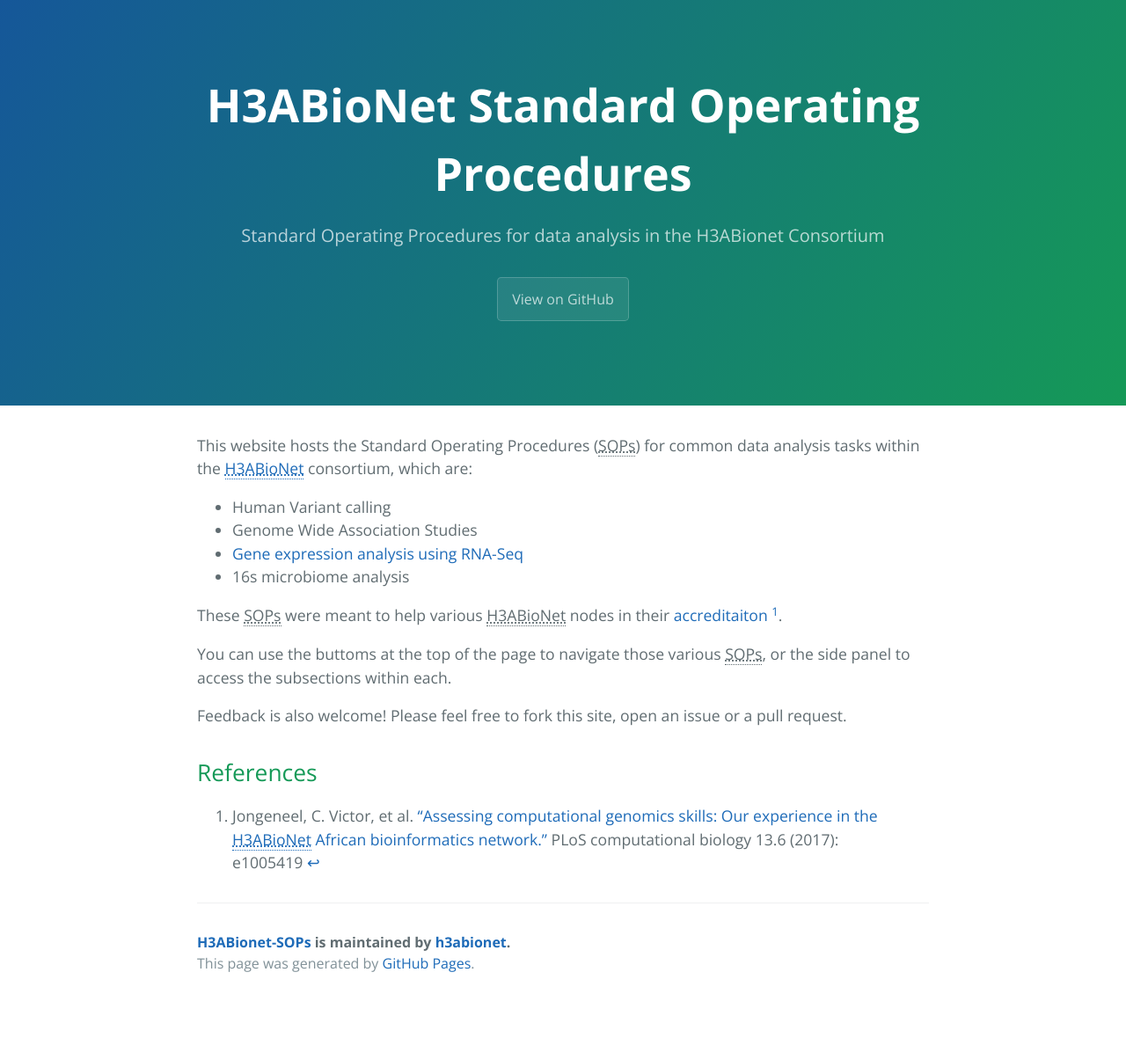
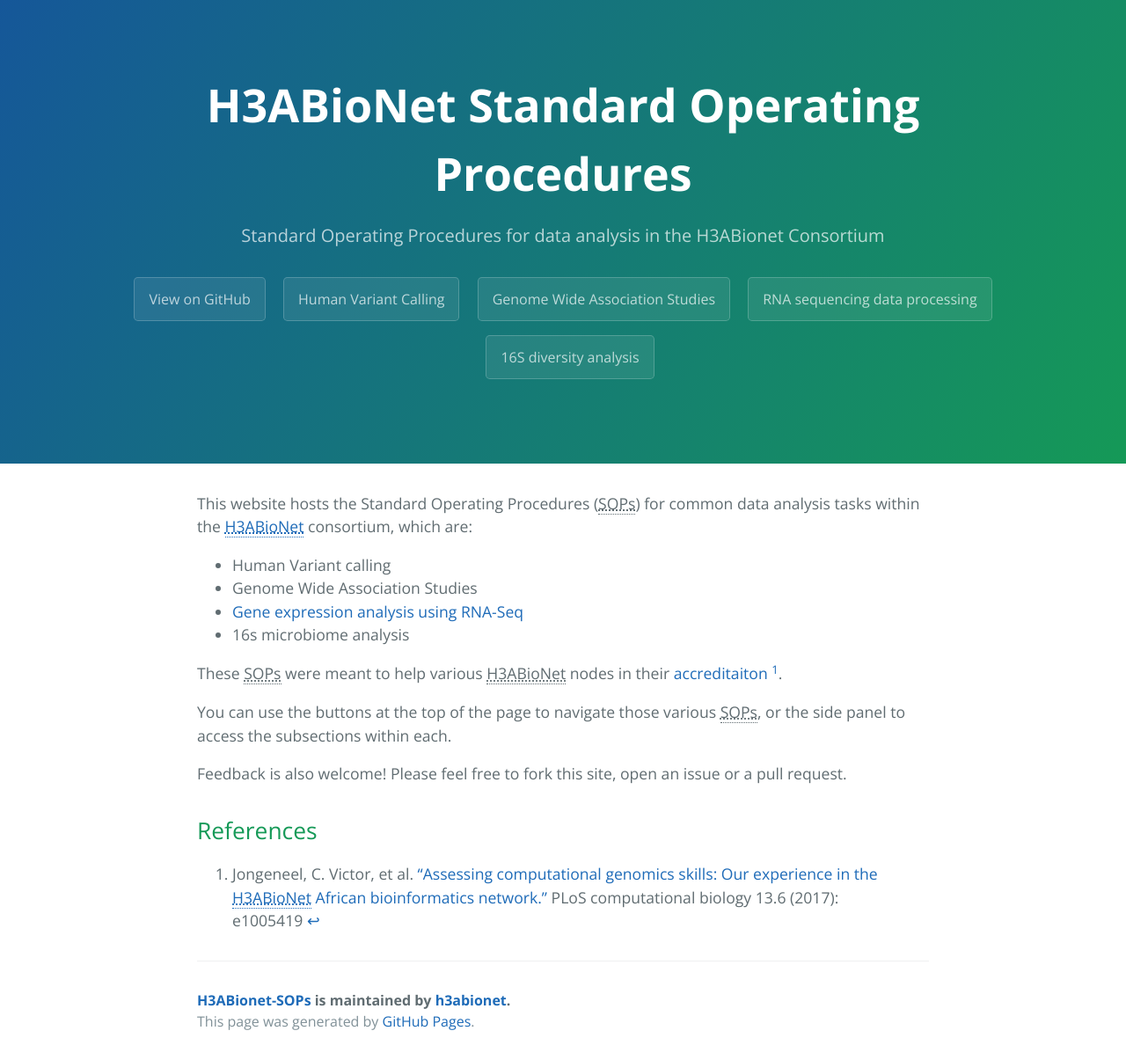
Before and after one commit to h3abionet/H3ABionet-SOPs, a Jekyll site: the page built from index.md, in a window 1280 px wide. Shown: the whole page at 88% size. Built offline with Jekyll 4.4.1, drawn with Linux system fonts in a browser that asks for light colours; before the commit the page ends 1139 px from its top, so only the background shows below that.

Commit message:
Add header buttons

```diff
--- a/_config.yml
+++ b/_config.yml
@@ -1,7 +1,16 @@
 title: H3ABioNet Standard Operating Procedures
 description: Standard Operating Procedures for data analysis in the H3ABionet Consortium
 github: false
-show_downloads: false
+show_downloads: true
 theme: jekyll-theme-cayman
 sidebar: toc
 #url: https://example.com
+
+docs_list_title: ACME Documentation
+docs:
+- title: Introduction
+  url: introduction.html
+- title: Configuration
+  url: configuration.html
+- title: Deployment
+  url: deployment.html
--- a/_layouts/default.html
+++ b/_layouts/default.html
@@ -18,10 +18,12 @@
       {% if site.github.is_project_page %}
         <a href="{{ site.github.repository_url }}" class="btn">View on GitHub</a>
       {% endif %}
-      <!-- {% if site.show_downloads %}
-        <a href="{{ site.github.zip_url }}" class="btn">Download .zip</a>
-        <a href="{{ site.github.tar_url }}" class="btn">Download .tar.gz</a>
-      {% endif %} -->
+      {% if site.show_downloads %}
+      <a href="#" class="btn disabled">Human Variant Calling</a>
+      <a href="{{ site.baseurl }}/GWAS.html" class="btn disabled">Genome Wide Association Studies</a>
+      <a href="{{ site.baseurl }}/RNA-Seq.html" class="btn active">RNA sequencing data processing</a>
+      <a href="{{ site.baseurl }}/16S-rRNA.html" class="btn disabled">16S diversity analysis</a>
+      {% endif %}
     </header>
 
     <main id="content" class="main-content" role="main">
--- a/index.md
+++ b/index.md
@@ -12,7 +12,7 @@ This website hosts the Standard Operating Procedures (SOPs) for common data anal
 
 These SOPs were meant to help various H3ABioNet nodes in their [accreditaiton](https://h3abionet.org/tools-and-resources/sops) [^1].
 
-You can use the buttoms at the top of the page to navigate those various SOPs, or the side panel to access the subsections within each.
+You can use the buttons at the top of the page to navigate those various SOPs, or the side panel to access the subsections within each.
 
 Feedback is also welcome! Please feel free to fork this site, open an issue or a pull request.
 
```
